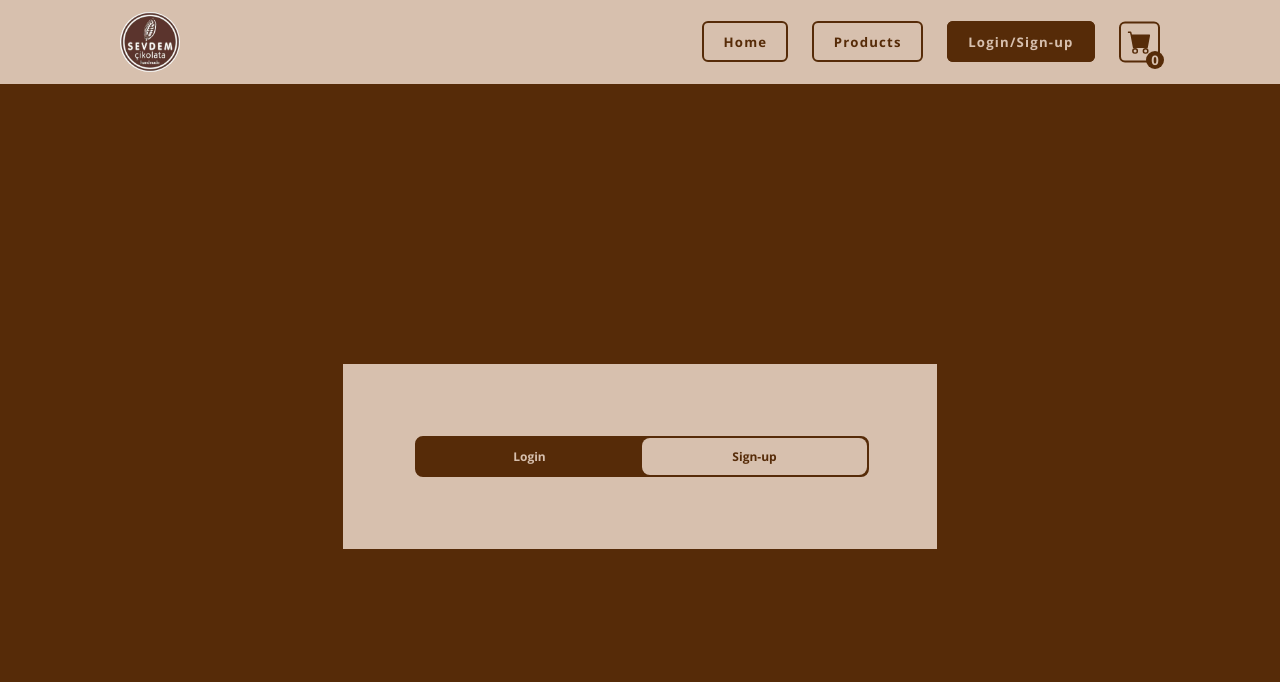
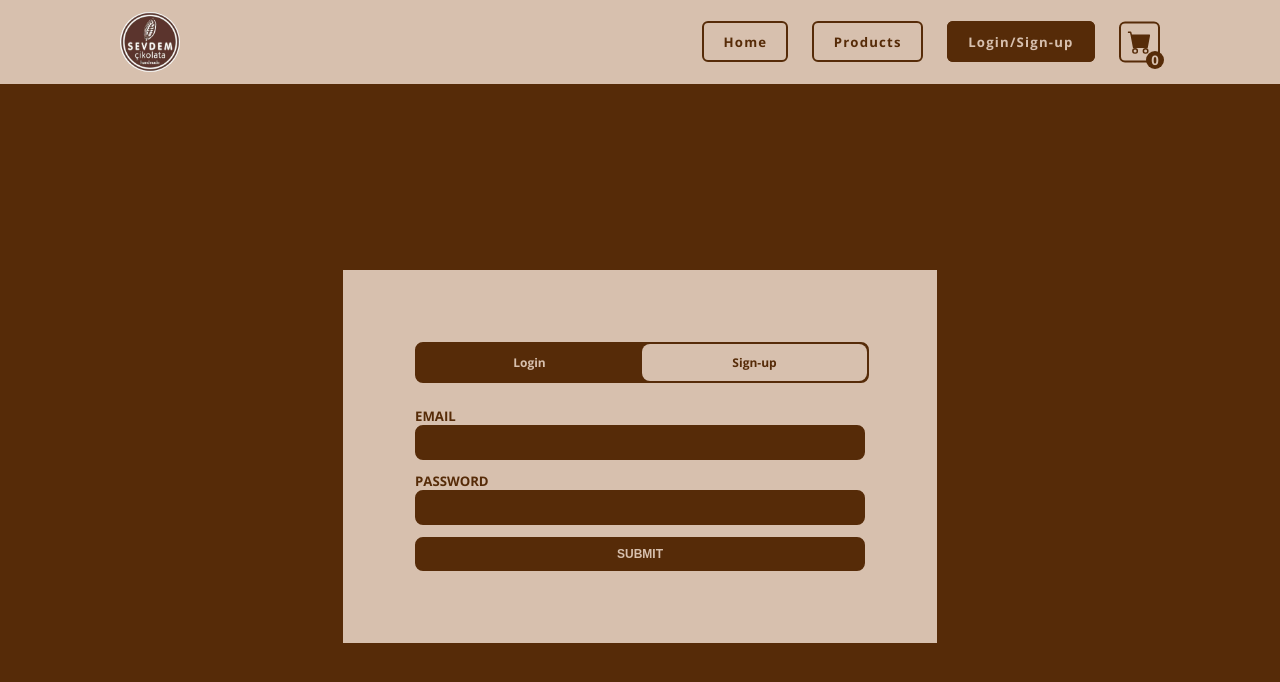
Before and after one commit to av-erencelik/shopping-cart, a React (Create React App) app: page /auth in a window 1280 px wide. Shown: the top 682 px of the page. Built offline with nearby package versions, Linux system fonts and the light colour scheme.

Commit message:
added signup form page with firebase auth

```diff
--- a/package.json
+++ b/package.json
@@ -7,6 +7,7 @@
     "@testing-library/jest-dom": "^5.16.5",
     "@testing-library/react": "^13.4.0",
     "@testing-library/user-event": "^13.5.0",
+    "firebase": "^9.14.0",
     "formik": "^2.2.9",
     "framer-motion": "^7.6.6",
     "gh-pages": "^4.0.0",
@@ -17,7 +18,8 @@
     "react-router-dom": "^6.4.3",
     "react-scripts": "5.0.1",
     "uuidv4": "^6.2.13",
-    "web-vitals": "^2.1.4"
+    "web-vitals": "^2.1.4",
+    "yup": "^0.32.11"
   },
   "scripts": {
     "start": "react-scripts start",
--- a/src/components/auth/Auth.js
+++ b/src/components/auth/Auth.js
@@ -1,9 +1,10 @@
 import { useRef, useState } from "react";
+import SignupForm from "./SignUpForm";
 
 export default function Auth() {
   const login = useRef();
   const signup = useRef();
-  const [isLogin, setIsLogin] = useState(true);
+  const [isLogin, setIsLogin] = useState(false);
   function handleChangeAuth(e) {
     if (!e.target.classList.contains("selected") && e.target === login.current) {
       e.target.classList.add("selected");
@@ -26,6 +27,7 @@ export default function Auth() {
             Sign-up
           </div>
         </div>
+        {!isLogin && <SignupForm></SignupForm>}
       </div>
     </div>
   );
--- /dev/null
+++ b/src/components/auth/SignUpForm.js
@@ -0,0 +1,62 @@
+import React, { useState } from "react";
+import { useFormik } from "formik";
+import * as Yup from "yup";
+import { createUserWithEmailAndPassword } from "firebase/auth";
+import { auth } from "../../firebase";
+
+export default function SignupForm() {
+  const [error, setError] = useState("");
+  const formik = useFormik({
+    initialValues: {
+      email: "",
+      password: "",
+    },
+    validationSchema: Yup.object({
+      password: Yup.string()
+        .max(15, "*Must be 15 characters or less")
+        .required("*Required")
+        .min(6, "*Must be 6 characters or more")
+        .matches(/[a-z]+/, "Must contain one lowercase character")
+        .matches(/[A-Z]+/, "Must contain one uppercase character")
+        .matches(/\d+/, "Must contain one number"),
+      email: Yup.string().email("*Invalid email address").required("*Required"),
+    }),
+    onSubmit: async (values) => {
+      try {
+        const userCredential = await createUserWithEmailAndPassword(auth, values.email, values.password);
+        console.log(userCredential);
+      } catch (error) {
+        if (error.message === "Firebase: Error (auth/email-already-in-use).") {
+          setError("Email is alreay in use! Please, try to sing up with another email or login with current email");
+        }
+      }
+    },
+  });
+  return (
+    <form onSubmit={formik.handleSubmit} className="signup-form">
+      <label htmlFor="email" className="label">
+        EMAIL
+      </label>
+      <input id="email" name="email" type="email" onChange={formik.handleChange} onBlur={formik.handleBlur} value={formik.values.email} className="input" />
+      {formik.touched.email && formik.errors.email ? <div className="error">{formik.errors.email}</div> : null}
+
+      <label htmlFor="password" className="label">
+        PASSWORD
+      </label>
+      <input
+        id="password"
+        name="password"
+        type="password"
+        onChange={formik.handleChange}
+        onBlur={formik.handleBlur}
+        value={formik.password}
+        className="input"
+      />
+      {formik.touched.password && formik.errors.password ? <div className="error">{formik.errors.password}</div> : null}
+      <button type="submit" className="submit">
+        SUBMIT
+      </button>
+      {error && <div className="error-auth">{error}</div>}
+    </form>
+  );
+}
--- /dev/null
+++ b/src/firebase.js
@@ -0,0 +1,15 @@
+import { initializeApp } from "firebase/app";
+import { getAuth } from "firebase/auth";
+
+const firebaseConfig = {
+  apiKey: process.env.REACT_APP_apiKey,
+  authDomain: process.env.REACT_APP_authDomain,
+  projectId: process.env.REACT_APP_projectId,
+  storageBucket: process.env.REACT_APP_storageBucket,
+  messagingSenderId: process.env.REACT_APP_messagingSenderId,
+  appId: process.env.REACT_APP_appId,
+};
+
+// Initialize Firebase
+const app = initializeApp(firebaseConfig);
+export const auth = getAuth(app);
--- a/src/styles/auth.scss
+++ b/src/styles/auth.scss
@@ -42,3 +42,54 @@
     height: 93.25vh;
   }
 }
+
+// signup
+
+.signup-form {
+  margin-top: 1rem;
+  width: 100%;
+  display: flex;
+  flex-direction: column;
+  .label {
+    color: #562b08;
+    font-size: 1.1rem;
+    font-weight: 900;
+    margin-top: 1rem;
+  }
+  .input {
+    padding: 0.7rem;
+    border-radius: 8px;
+    background-color: #562b08;
+    color: #d7c0ae;
+    border: 2px solid #562b08;
+    outline: none;
+    font-size: 1rem;
+  }
+  .submit {
+    padding: 0.7rem;
+    font-size: 1rem;
+    font-weight: 700;
+    color: #d7c0ae;
+    background-color: #562b08;
+    border: 2px solid #562b08;
+    border-radius: 8px;
+    margin-top: 1rem;
+    cursor: pointer;
+    transition: all 0.3s;
+    &:hover {
+      background-color: #d7c0ae;
+      color: #562b08;
+    }
+  }
+  .error,
+  .error-auth {
+    color: red;
+    font-size: 12px;
+    margin-top: 0.2rem;
+  }
+  .error-auth {
+    margin-top: 1rem;
+    text-align: center;
+    font-weight: 700;
+  }
+}
```
Also changed, not shown: 1 other file (tests, documents, lock files or other folders).
